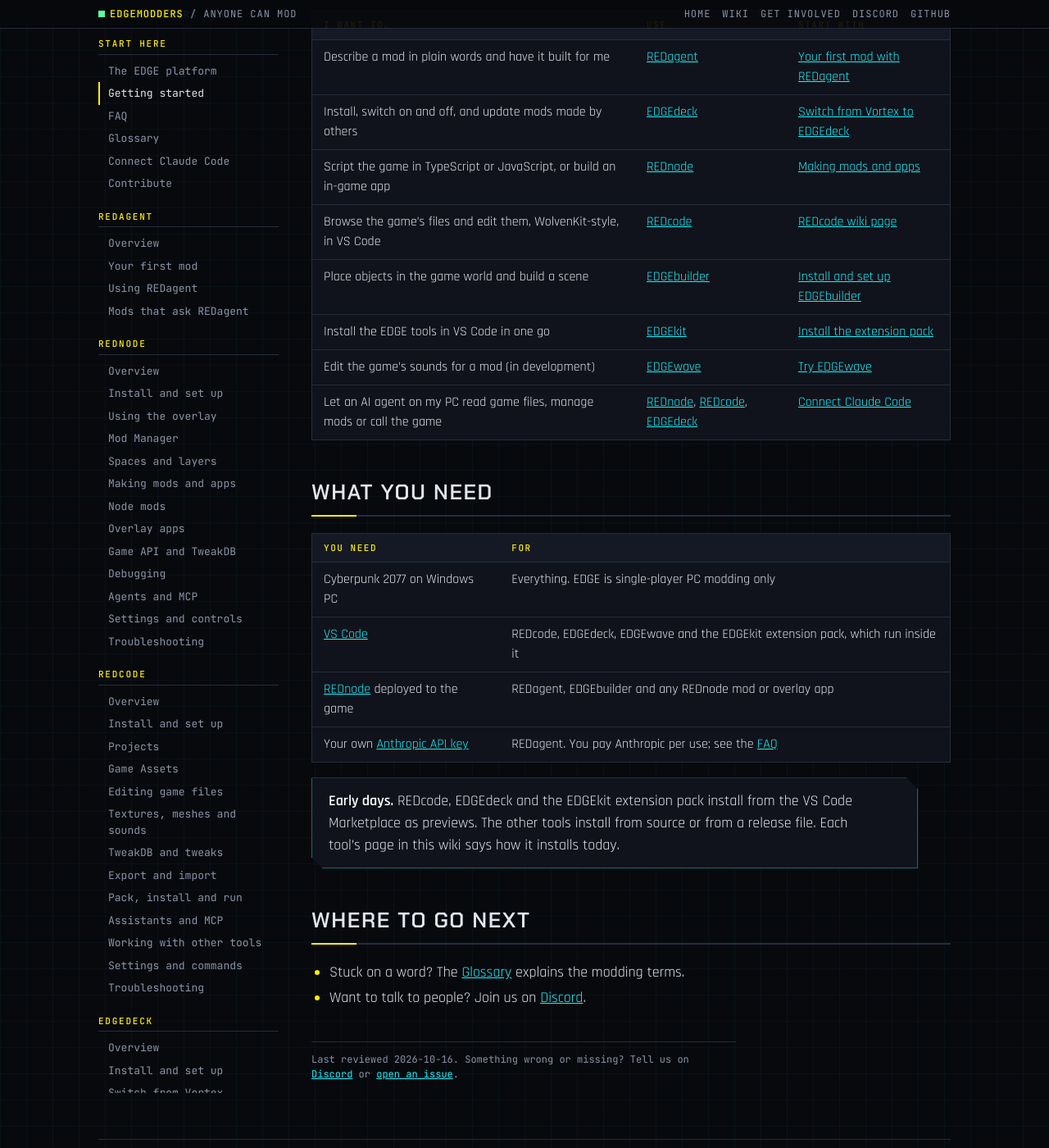
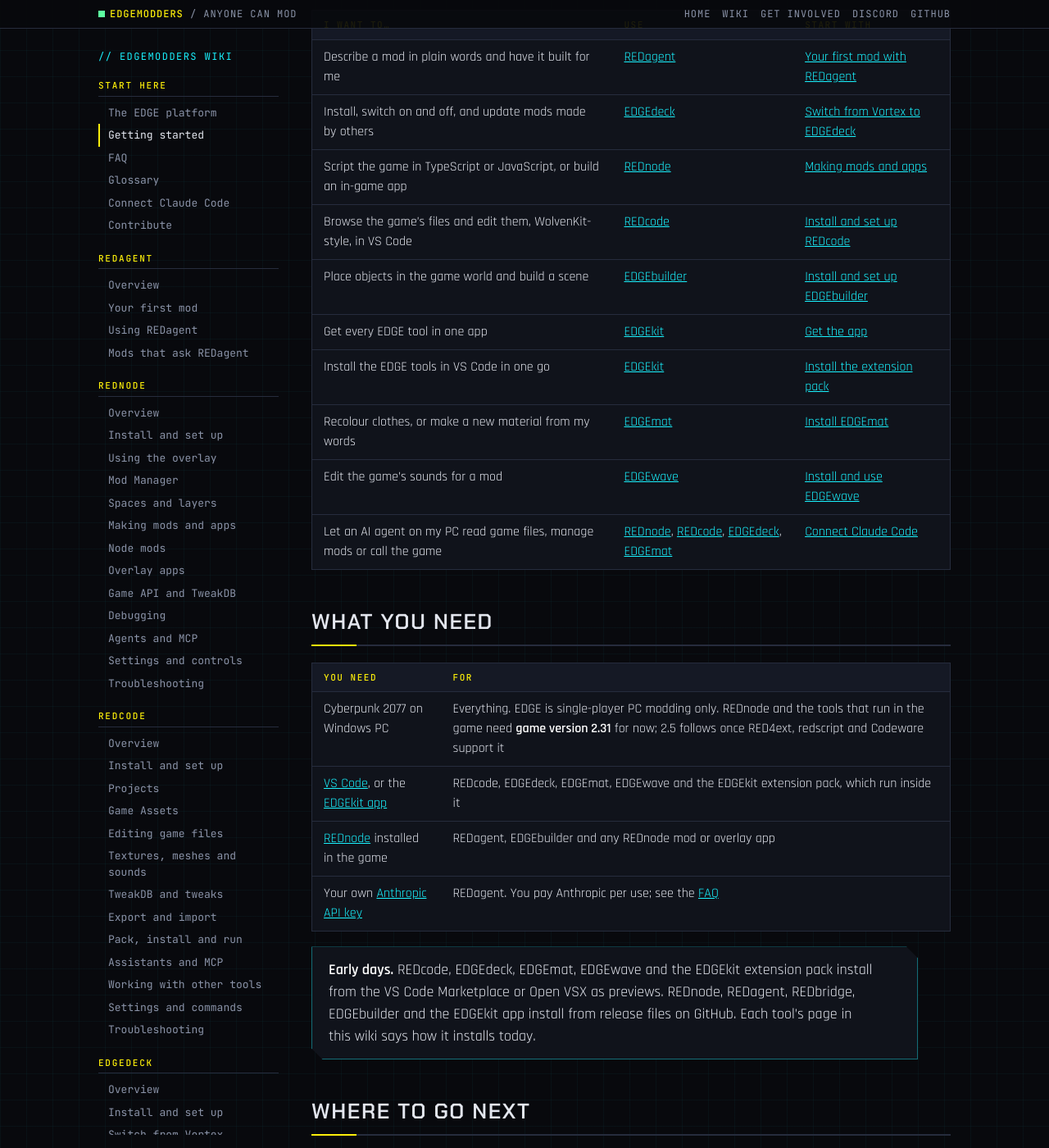
Before and after one commit to Edgemodders/EDGEweb, a Jekyll site: the page built from docs/wiki/getting-started.md, in a window 1280 px wide and 1400 px high, scrolled down 291 px. Shown: the whole window at 82% size. Built offline with Jekyll 4.4.1, drawn with Linux system fonts in a browser that asks for light colours; some of the changed text lies outside the part shown.

Commit message:
Wiki start pages: statuses, game 2.31, the EDGE plugin for Claude Code, FAQ on game 2.5, new glossary terms
Co-Authored-By: Claude Opus 5.5 <noreply@anthropic.com>

```diff
--- a/docs/wiki/getting-started.md
+++ b/docs/wiki/getting-started.md
@@ -3,7 +3,7 @@ title: Getting started
 section: Start here
 order: 1
 description: "Which EDGE tool to use for what, and what you need before you start."
-reviewed: 2026-10-16
+reviewed: 2026-10-24
 ---
 
 # Getting <span class="y">started</span>
@@ -17,22 +17,24 @@ EDGE is a family of tools. You don't need all of them. Start from what you want
 | Describe a mod in plain words and have it built for me | [REDagent](redagent/) | [Your first mod with REDagent](redagent/first-mod.html) |
 | Install, switch on and off, and update mods made by others | [EDGEdeck](edgedeck/) | [Switch from Vortex to EDGEdeck](edgedeck/switch-from-vortex.html) |
 | Script the game in TypeScript or JavaScript, or build an in-game app | [REDnode](rednode/) | [Making mods and apps](rednode/making-mods.html) |
-| Browse the game's files and edit them, WolvenKit-style, in VS Code | [REDcode](redcode/) | [REDcode wiki page](redcode/) |
+| Browse the game's files and edit them, WolvenKit-style, in VS Code | [REDcode](redcode/) | [Install and set up REDcode](redcode/install.html) |
 | Place objects in the game world and build a scene | [EDGEbuilder](edgebuilder/) | [Install and set up EDGEbuilder](edgebuilder/install.html) |
+| Get every EDGE tool in one app | [EDGEkit](edgekit/) | [Get the app](edgekit/#get-the-app) |
 | Install the EDGE tools in VS Code in one go | [EDGEkit](edgekit/) | [Install the extension pack](edgekit/install-pack.html) |
-| Edit the game's sounds for a mod (in development) | [EDGEwave](edgewave/) | [Try EDGEwave](edgewave/try-it.html) |
-| Let an AI agent on my PC read game files, manage mods or call the game | [REDnode](rednode/), [REDcode](redcode/), [EDGEdeck](edgedeck/) | [Connect Claude Code](connect-claude-code.html) |
+| Recolour clothes, or make a new material from my words | [EDGEmat](edgemat/) | [Install EDGEmat](edgemat/install.html) |
+| Edit the game's sounds for a mod | [EDGEwave](edgewave/) | [Install and use EDGEwave](edgewave/try-it.html) |
+| Let an AI agent on my PC read game files, manage mods or call the game | [REDnode](rednode/), [REDcode](redcode/), [EDGEdeck](edgedeck/), [EDGEmat](edgemat/) | [Connect Claude Code](connect-claude-code.html) |
 
 ## What you need
 
 | You need | For |
 |---|---|
-| Cyberpunk 2077 on Windows PC | Everything. EDGE is single-player PC modding only |
-| [VS Code](https://code.visualstudio.com/) | REDcode, EDGEdeck, EDGEwave and the EDGEkit extension pack, which run inside it |
-| [REDnode](https://github.com/Edgemodders/REDnode) deployed to the game | REDagent, EDGEbuilder and any REDnode mod or overlay app |
+| Cyberpunk 2077 on Windows PC | Everything. EDGE is single-player PC modding only. REDnode and the tools that run in the game need **game version 2.31** for now; 2.5 follows once RED4ext, redscript and Codeware support it |
+| [VS Code](https://code.visualstudio.com/), or the [EDGEkit app](edgekit/#get-the-app) | REDcode, EDGEdeck, EDGEmat, EDGEwave and the EDGEkit extension pack, which run inside it |
+| [REDnode](rednode/install.html) installed in the game | REDagent, EDGEbuilder and any REDnode mod or overlay app |
 | Your own [Anthropic API key](https://console.anthropic.com/) | REDagent. You pay Anthropic per use; see the [FAQ](faq.html#does-redagent-cost-money) |
 
-> **Early days.** REDcode, EDGEdeck and the EDGEkit extension pack install from the VS Code Marketplace as previews. The other tools install from source or from a release file. Each tool's page in this wiki says how it installs today.
+> **Early days.** REDcode, EDGEdeck, EDGEmat, EDGEwave and the EDGEkit extension pack install from the VS Code Marketplace or Open VSX as previews. REDnode, REDagent, REDbridge, EDGEbuilder and the EDGEkit app install from release files on GitHub. Each tool's page in this wiki says how it installs today.
 
 ## Where to go next
 
```
Also changed, not shown: docs/wiki/connect-claude-code.md (+18 -6 lines), docs/wiki/contribute.md (+2 -2 lines), docs/wiki/faq.md (+12 -5 lines), docs/wiki/glossary.md (+9 -5 lines), docs/wiki/index.md (+8 -8 lines).
